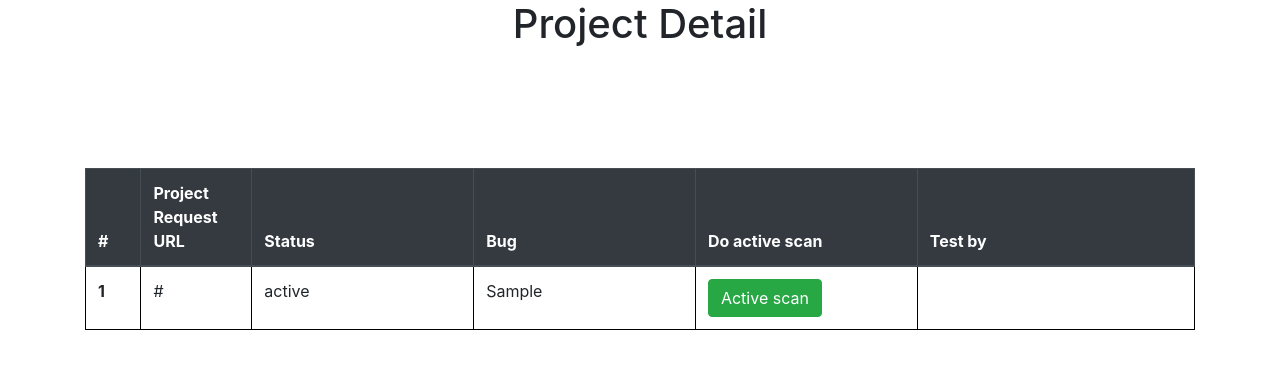
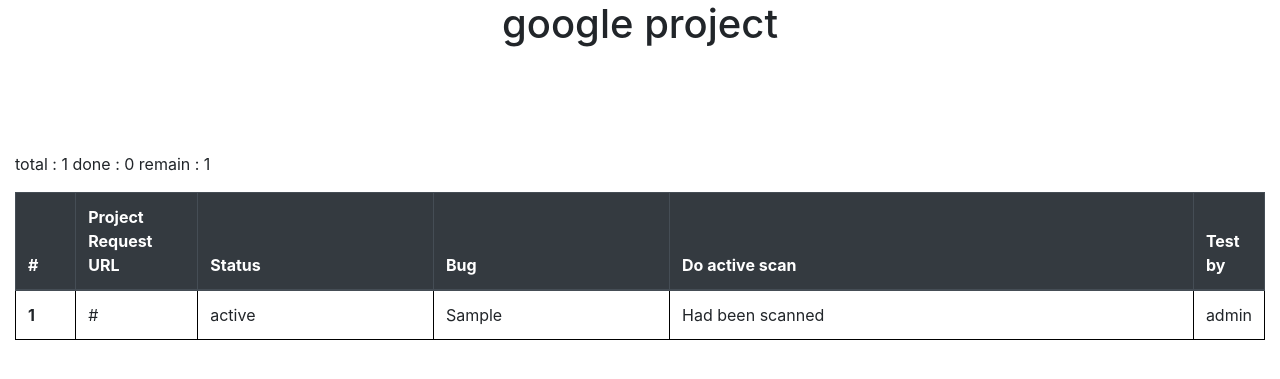
Before and after one commit to trongvuvan/API-Scanner, a Flask app: page /project-detail/1 in a window 1280 px wide. Shown: the part 72-451 px from the top of the page. Run offline with Flask 3, Linux system fonts and the light colour scheme; a user stored in the database is signed in; data comes from the database, SQL or seed files in the repository; both versions use the stored data as it was after the commit; tables that the repository leaves empty hold one stand-in row (values such as "Sample post"); some libraries are stand-ins or nearby versions.

Commit message:
active scan

```diff
--- a/app.py
+++ b/app.py
@@ -3,6 +3,7 @@
 from flask_session import Session
 from datetime import datetime
 from zapv2 import ZAPv2
+import flask
 import time
 
 app = Flask(__name__)
@@ -217,6 +218,9 @@
     if session["userid"] == None:
         return redirect(url_for('login'))
     if request.method == 'POST':
+        currentuser = get_current_user()
+        if currentuser["role"] == 'Pentester':
+            return render_template('403.html',)
         conn = get_db_connection()
         projectid = request.form['projectid']
         exist = conn.execute('DELETE FROM projects WHERE projectid = ?',(projectid,)).fetchone()
@@ -238,6 +242,9 @@
     msg = ''
     if session["userid"] == None:
         return redirect(url_for('login'))
+    currentuser = get_current_user()
+    if currentuser["role"] == 'Pentester':
+        return render_template('403.html',)
     conn = get_db_connection()
     projects = conn.execute('SELECT * FROM projects WHERE projectid = ?',(id,)).fetchall()
     project = conn.execute('SELECT * FROM projects WHERE projectid = ?',(id,)).fetchone()
@@ -277,6 +284,9 @@
     conn = get_db_connection()
     if session["userid"] == None:
         return redirect(url_for('login'))
+    currentuser = get_current_user()
+    if currentuser["role"] == 'Pentester':
+        return render_template('403.html',)
     users = conn.execute('SELECT * FROM users').fetchall()
     if request.method == 'POST':
         projectname = request.form['projectname']
@@ -298,6 +308,23 @@
             conn.close()
             return redirect(url_for('showproject'))
     return render_template('add_project.html',users=users,msg=msg)
+@app.route("/search_project", methods=['GET', 'POST'])
+def search_project():
+    if session["userid"] == None:
+        return redirect(url_for('login'))
+    msg = ''
+    if request.method == 'GET':
+        projectname = request.args.get('projectname')
+        conn = get_db_connection()
+        projects = conn.execute('SELECT * FROM projects WHERE projectname like ?',(projectname,)).fetchall()
+        users = conn.execute('SELECT * FROM users').fetchall()
+        conn.commit()
+        conn.close()
+        if projects is not None:
+            return render_template('show_project.html', projects = projects,users=users ,msg = msg)
+        else:
+            msg = 'Project not found'
+            return render_template('show_project.html', projects = projects,users=users,msg = msg)
 @app.route('/project-detail/<int:id>', methods=('GET', 'POST'))
 def project_detail(id):
     msg = ''
@@ -305,14 +332,24 @@
     if session["userid"] == None:
         return redirect(url_for('login'))
     conn = get_db_connection()
+    users = conn.execute('SELECT * FROM users',).fetchall()
+    havebugs = conn.execute('SELECT * FROM requests,bugs WHERE requests.requestid = bugs.requestid AND projectid = ? AND bugs.requestid in (SELECT requestid FROM bugs) GROUP BY bugs.requestid',(id,)).fetchall()
+    project = conn.execute('SELECT * FROM projects WHERE projectid = ?',(id,)).fetchone()
     requests = conn.execute('SELECT * FROM requests WHERE projectid = ?',(id,)).fetchall()
+    total = conn.execute('SELECT count(requestid) FROM requests WHERE projectid = ?',(id,)).fetchone()
+    totalrequest = total["count(requestid)"]
+    done = conn.execute('SELECT count(requestid) FROM requests WHERE status = ? AND projectid = ?',("done",id,)).fetchone()
+    donerequest = done["count(requestid)"]
+    remain = total["count(requestid)"] - done["count(requestid)"]
     conn.commit()
     conn.close()
-    return render_template('project_detail.html',requests=requests,msg=msg)
-
+    return render_template('project_detail.html',havebugs=havebugs,users=users,project=project,totalrequest=totalrequest,donerequest=donerequest,remain=remain,requests=requests,msg=msg)
+@app.route('/bug-detail/<int:id>', methods=('GET', 'POST'))
+def bug_detail(id):
+    return render_template('bug_detail.html')
 ## SECURITY
 
-def spider(url):
+def zapspider(url):
     target = url
     # Change to match the API key set in ZAP, or use None if the API key is disabled
 
@@ -332,7 +369,24 @@
     print('Spider has completed!')
     # Prints the URLs the spider has crawled
     return zap.spider.results(scanID)
+def zapactivescan(target):
+    zap = ZAPv2(apikey=apiKey, proxies={'http': 'https://127.0.0.1:8080/', 'https': 'https://127.0.0.1:8080/'})
 
+    # TODO : explore the app (Spider, etc) before using the Active Scan API, Refer the explore section
+    print('Active Scanning target {}'.format(target))
+    scanID = zap.ascan.scan(target)
+#   print('Active Scanning target {}'.format(target))
+    while int(zap.ascan.status(scanID)) < 100:
+        # Loop until the scanner has finished
+        print('Scan progress %: {}'.format(zap.ascan.status(scanID)))
+        time.sleep(5)
+
+    print('Active Scan completed')
+    # Print vulnerabilities found by the scanning
+    print('Hosts: {}'.format(', '.join(zap.core.hosts)))
+    print('Alerts: ')
+    print(zap.core.alerts(baseurl=target))
+    return zap.core.alerts(baseurl=target)
 @app.route('/spider-scan/<int:id>', methods=('GET', 'POST'))
 def spiderscan(id):
     msg = ''
@@ -340,7 +394,7 @@
     target = conn.execute('SELECT * FROM projects WHERE projectid = ?',(id,)).fetchone()
     conn.commit()
     conn.close()
-    results = spider(target["target"])
+    results = zapspider(target["target"])
     isspider = 1
     conn = get_db_connection()
     conn.execute('UPDATE projects SET isspider=? WHERE projectid=?',
@@ -348,12 +402,13 @@
     conn.commit()
 
     for result in results:
-        status = 'Pending'
-        isscan = 0
-        conn = get_db_connection()
-        conn.execute('INSERT INTO requests (projectid,requesturl,status,isscan) VALUES (?,?,?,?)',
-                            (id,result,status,isscan,))
-        conn.commit()
+        if result is not None:
+            status = 'Pending'
+            isscan = 0
+            conn = get_db_connection()
+            conn.execute('INSERT INTO requests (projectid,requesturl,status,isscan) VALUES (?,?,?,?)',
+                                (id,result,status,isscan,))
+            conn.commit()
     projects = conn.execute('SELECT * FROM projects').fetchall()
     users = conn.execute('SELECT * FROM users').fetchall()
     conn.commit()
@@ -361,6 +416,40 @@
     return render_template('show_project.html', projects=projects,users=users,msg=msg)
 @app.route('/activescan/<int:id>', methods=('GET', 'POST'))
 def activescan(id):
-    return redirect(url_for('showproject'))
+    msg = ''
+    currenuser = get_current_user()
+    conn = get_db_connection()
+    target = conn.execute('SELECT * FROM requests WHERE requestid = ?',(id,)).fetchone()
+    conn.commit()
+    conn.close()
+    projectid = target["projectid"]
+    requesturl = target["requesturl"]
+    scanresults = zapactivescan(requesturl)
+    conn = get_db_connection()
+    isscan = 1
+    conn.execute('UPDATE requests SET isscan=?,status = ?,pentester=? WHERE requestid=?',
+                        (isscan,"done",session["userid"],id,)).fetchone()
+    conn.commit()
+    for scanresult in scanresults:
+        conn = get_db_connection()
+        conn.execute('INSERT INTO bugs (requestid,name,method,cweid,confidence,description,solution,risk,reference,other,pentester) VALUES (?,?,?,?,?,?,?,?,?,?,?)',
+                            (id,scanresult["alert"],scanresult["method"],scanresult["cweid"],scanresult["confidence"],
+                             scanresult["description"],scanresult["solution"],scanresult["risk"],scanresult["reference"],
+                             scanresult["other"],currenuser["userid"],))
+        conn.execute('UPDATE requests SET bug=? WHERE requestid=?',
+                        ("Bug Found",id,)).fetchone()
+        conn.commit()
+    conn = get_db_connection()
+    project = conn.execute('SELECT * FROM projects WHERE projectid = ?',(projectid,)).fetchone()
+    requests = conn.execute('SELECT * FROM requests WHERE projectid = ?',(projectid,)).fetchall()
+    users = conn.execute('SELECT * FROM users',).fetchall()
+    total = conn.execute('SELECT count(requestid) FROM requests WHERE projectid = ?',(projectid,)).fetchone()
+    totalrequest = total["count(requestid)"]
+    done = conn.execute('SELECT count(requestid) FROM requests WHERE status = ? AND projectid = ?',("done",projectid,)).fetchone()
+    donerequest = done["count(requestid)"]
+    remain = total["count(requestid)"] - done["count(requestid)"]
+    conn.commit()
+    conn.close()
+    return render_template('project_detail.html',users=users,project=project,totalrequest=totalrequest,donerequest=donerequest,remain=remain,requests=requests,msg=msg)
 if __name__ == '__main__':
     app.run(debug=True)
--- a/static/css/showuser.css
+++ b/static/css/showuser.css
@@ -5,3 +5,10 @@
     content: counter(tableCount);
     counter-increment: tableCount;
 }
+div#loading {
+    width: 35px;
+    height: 35px;
+    display: none;
+    background: url(/static/loadingimage.gif) no-repeat;
+    cursor: wait;
+    }
--- a/static/css/style.css
+++ b/static/css/style.css
@@ -1,202 +1,195 @@
-table, th, td {
-  border:1px solid black;
+table,
+th,
+td {
+  border: 1px solid black;
 }
-body{
+body {
   min-height: 100vh;
   height: 100%;
   margin: 0;
-  z-index :10;
+  z-index: 10;
   display: grid;
   grid-template-rows: auto 1fr auto;
+  /* overflow: hidden; */
 }
 
-header{
-  min-height:50px;
-  background:lightcyan;
+header {
+  min-height: 50px;
+  background: lightcyan;
 }
 
-footer{
-  min-height:50px;
-  background:PapayaWhip;
+footer {
+  min-height: 50px;
+  background: PapayaWhip;
   z-index: 1;
 }
 /* The article fills all the space between header & footer */
-body{ display:flex; flex-direction:column; }
-article{ flex:1; }
+body {
+  display: flex;
+  flex-direction: column;
+}
+article {
+  flex: 1;
+}
 .gradient-custom {
   /* fallback for old browsers */
   background: #6a11cb;
 
   /* Chrome 10-25, Safari 5.1-6 */
-  background: -webkit-linear-gradient(to right, rgba(106, 17, 203, 1), rgba(37, 117, 252, 1));
+  background: -webkit-linear-gradient(
+    to right,
+    rgba(106, 17, 203, 1),
+    rgba(37, 117, 252, 1)
+  );
 
   /* W3C, IE 10+/ Edge, Firefox 16+, Chrome 26+, Opera 12+, Safari 7+ */
-  background: linear-gradient(to right, rgba(106, 17, 203, 1), rgba(37, 117, 252, 1))
+  background: linear-gradient(
+    to right,
+    rgba(106, 17, 203, 1),
+    rgba(37, 117, 252, 1)
+  );
 }
-  .site-footer
-  {
-    background-color:#26272b;
-    padding:45px 0 20px;
-    font-size:15px;
-    line-height:25px;
+.site-footer {
+  text-align: center;
+  background-color: #26272b;
+  padding: 45px 0 20px;
+  font-size: 15px;
+  line-height: 25px;
   position: absolute;
   bottom: 0;
+
   width: 100%;
-    color:#737373;
+  color: #737373;
 }
-  .site-footer hr
-  {
-    border-top-color:#bbb;
-    opacity:0.5
+.site-footer hr {
+  border-top-color: #bbb;
+  opacity: 0.5;
 }
-  .site-footer hr.small
-  {
-    margin:20px 0
+.site-footer hr.small {
+  margin: 20px 0;
 }
-  .site-footer h6
-  {
-    color:#fff;
-    font-size:16px;
-    text-transform:uppercase;
-    margin-top:5px;
-    letter-spacing:2px
+.site-footer h6 {
+  color: #fff;
+  font-size: 16px;
+  text-transform: uppercase;
+  margin-top: 5px;
+  letter-spacing: 2px;
 }
-  .site-footer a
-  {
-    color:#737373;
+.site-footer a {
+  color: #737373;
 }
-  .site-footer a:hover
-  {
-    color:#3366cc;
-    text-decoration:none;
+.site-footer a:hover {
+  color: #3366cc;
+  text-decoration: none;
 }
-  .footer-links
-  {
-    padding-left:0;
-    list-style:none
+.footer-links {
+  padding-left: 0;
+  list-style: none;
 }
-  .footer-links li
-  {
-    display:block
+.footer-links li {
+  display: block;
 }
-  .footer-links a
-  {
-    color:#737373
+.footer-links a {
+  color: #737373;
 }
-  .footer-links a:active,.footer-links a:focus,.footer-links a:hover
-  {
-    color:#3366cc;
-    text-decoration:none;
+.footer-links a:active,
+.footer-links a:focus,
+.footer-links a:hover {
+  color: #3366cc;
+  text-decoration: none;
 }
-  .footer-links.inline li
-  {
-    display:inline-block
+.footer-links.inline li {
+  display: inline-block;
 }
-  .site-footer .social-icons
-  {
-    text-align:right
+.site-footer .social-icons {
+  text-align: right;
 }
-  .site-footer .social-icons a
-  {
-    width:40px;
-    height:40px;
-    line-height:40px;
-    margin-left:6px;
-    margin-right:0;
-    border-radius:100%;
-    background-color:#33353d
+.site-footer .social-icons a {
+  width: 40px;
+  height: 40px;
+  line-height: 40px;
+  margin-left: 6px;
+  margin-right: 0;
+  border-radius: 100%;
+  background-color: #33353d;
 }
-  .copyright-text
-  {
-    margin:0
+.copyright-text {
+  margin: 0;
 }
-  @media (max-width:991px)
-  {
-    .site-footer [class^=col-]
-    {
-      margin-bottom:30px
+@media (max-width: 991px) {
+  .site-footer [class^="col-"] {
+    margin-bottom: 30px;
   }
 }
-  @media (max-width:767px)
-  {
-    .site-footer
-    {
-      padding-bottom:0
+@media (max-width: 767px) {
+  .site-footer {
+    padding-bottom: 0;
   }
-    .site-footer .copyright-text,.site-footer .social-icons
-    {
-      text-align:center
+  .site-footer .copyright-text,
+  .site-footer .social-icons {
+    text-align: center;
   }
 }
-  .social-icons
-  {
-    padding-left:0;
-    margin-bottom:0;
-    list-style:none
+.social-icons {
+  padding-left: 0;
+  margin-bottom: 0;
+  list-style: none;
 }
-  .social-icons li
-  {
-    display:inline-block;
-    margin-bottom:4px
+.social-icons li {
+  display: inline-block;
+  margin-bottom: 4px;
 }
-  .social-icons li.title
-  {
-    margin-right:15px;
-    text-transform:uppercase;
-    color:#96a2b2;
-    font-weight:700;
-    font-size:13px
+.social-icons li.title {
+  margin-right: 15px;
+  text-transform: uppercase;
+  color: #96a2b2;
+  font-weight: 700;
+  font-size: 13px;
 }
-  .social-icons a{
-    background-color:#eceeef;
-    color:#818a91;
-    font-size:16px;
-    display:inline-block;
-    line-height:44px;
-    width:44px;
-    height:44px;
-    text-align:center;
-    margin-right:8px;
-    border-radius:100%;
-    -webkit-transition:all .2s linear;
-    -o-transition:all .2s linear;
-    transition:all .2s linear
+.social-icons a {
+  background-color: #eceeef;
+  color: #818a91;
+  font-size: 16px;
+  display: inline-block;
+  line-height: 44px;
+  width: 44px;
+  height: 44px;
+  text-align: center;
+  margin-right: 8px;
+  border-radius: 100%;
+  -webkit-transition: all 0.2s linear;
+  -o-transition: all 0.2s linear;
+  transition: all 0.2s linear;
 }
-  .social-icons a:active,.social-icons a:focus,.social-icons a:hover
-  {
-    color:#fff;
-    background-color:#29aafe
+.social-icons a:active,
+.social-icons a:focus,
+.social-icons a:hover {
+  color: #fff;
+  background-color: #29aafe;
 }
-  .social-icons.size-sm a
-  {
-    line-height:34px;
-    height:34px;
-    width:34px;
-    font-size:14px
+.social-icons.size-sm a {
+  line-height: 34px;
+  height: 34px;
+  width: 34px;
+  font-size: 14px;
 }
-  .social-icons a.facebook:hover
-  {
-    background-color:#3b5998
+.social-icons a.facebook:hover {
+  background-color: #3b5998;
 }
-  .social-icons a.twitter:hover
-  {
-    background-color:#00aced
+.social-icons a.twitter:hover {
+  background-color: #00aced;
 }
-  .social-icons a.linkedin:hover
-  {
-    background-color:#007bb6
+.social-icons a.linkedin:hover {
+  background-color: #007bb6;
 }
-  .social-icons a.dribbble:hover
-  {
-    background-color:#ea4c89
+.social-icons a.dribbble:hover {
+  background-color: #ea4c89;
 }
-  @media (max-width:767px)
-  {
-    .social-icons li.title
-    {
-      display:block;
-      margin-right:0;
-      font-weight:600
+@media (max-width: 767px) {
+  .social-icons li.title {
+    display: block;
+    margin-right: 0;
+    font-weight: 600;
   }
 }
 /* Dropdown Button */
@@ -220,8 +213,9 @@
   position: absolute;
   background-color: #f1f1f1;
   min-width: 160px;
-  box-shadow: 0px 8px 16px 0px rgba(0,0,0,0.2);
+  box-shadow: 0px 8px 16px 0px rgba(0, 0, 0, 0.2);
   z-index: 1;
+  left: -70px;
 }
 
 /* Links inside the dropdown */
@@ -233,10 +227,22 @@
 }
 
 /* Change color of dropdown links on hover */
-.dropdown-content a:hover {background-color: #ddd;}
+.dropdown-content a:hover {
+  background-color: #ddd;
+}
 
 /* Show the dropdown menu on hover */
-.dropdown:hover .dropdown-content {display: block;}
+.dropdown:hover .dropdown-content {
+  display: block;
+}
 
 /* Change the background color of the dropdown button when the dropdown content is shown */
-.dropdown:hover .dropbtn {background-color: #ebf0eb;}
+.dropdown:hover .dropbtn {
+  background-color: #ebf0eb;
+}
+
+.container {
+  max-width: 1480px !important;
+  /* height: calc(100vh - 162px);
+  overflow-y: auto; */
+}
--- a/templates/project_detail.html
+++ b/templates/project_detail.html
@@ -1,11 +1,20 @@
 {% extends 'base.html' %}
 {% block content %}
-    <center><h1>{% block title %}  Project Detail  {% endblock %}</h1></center>
+    <center><h1>{% block title %}  {{project.projectname}}  {% endblock %}</h1></center>
     <link rel= "stylesheet" type= "text/css" href= "{{ url_for('static',filename='css/showuser.css') }}">
   </br></br></br>
   <center>
 
 </center></br>
+<div>
+  {% for havebug in havebug %}
+  {{ havebug.requestid}}
+  {% endfor %}
+  total : {{totalrequest}}
+  done : {{donerequest}}
+  remain : {{remain}}
+</div>
+<div>
     <table class="table" style="width:100%">
         <thead class="thead-dark" style="width:100%">
           <tr>
@@ -13,7 +22,7 @@
             <th width="10%" scope="col">Project Request URL</th>
             <th width="20%" scope="col">Status</th>
             <th width="20%" scope="col">Bug</th>
-            <th width="20%" scope="col">Do active scan</th>
+            <th width="50%" scope="col">Do active scan</th>
             <th scope="col">Test by</th>
           </tr>
         </thead>
@@ -24,8 +33,14 @@
             <th class="counterCell"></th>
             <td>{{ request.requesturl }}</td>
             <td>{{ request.status }}</td>
-            <td>{{ request.bug }}</td>
-            {% if request.isscan != '1' %}
+
+            {% if request.isscan == 1 %}
+                <td>{{request.bug}}</td>
+            {% elif request.isscan != 1%}
+              <td>Run scan to know</td>
+            {% endif %}
+
+            {% if request.isscan != 1 %}
             <td>
               <span style="float:left;">
               <a href="{{ url_for('activescan',id= request.requestid) }} "class="btn btn-success">Active scan</a>
@@ -41,9 +56,18 @@
             {% for user in users %}
             {% if request.pentester == user.userid %}
             <td>{{ user.username }}</td>
+            {% else %}
+
             {% endif %}
             {% endfor %}
-            {% endfor %}
+          {% endfor %}
         </tbody>
       </table>
+    </div>
+  <script type="text/javascript">// <![CDATA[
+        function loading(){
+            $("#loading").show();
+            $("#content").hide();
+        }
+// ]]></script>
 {% endblock %}
--- a/templates/show_project.html
+++ b/templates/show_project.html
@@ -5,7 +5,7 @@
     <a href="{{ url_for('add_project')}}" class="btn btn-primary" style="float: right;" role="button" aria-pressed="true">Create Project</a>
   </br></br></br>
   <center>
-  <form action="{{ url_for('search_user') }}" method ="GET">
+  <form action="{{ url_for('search_project') }}" method ="GET">
     <input name="projectname" type="projectname" placeholder="Search Project" />
     <button>Search</button>
   </form>
@@ -72,7 +72,7 @@
             {% else %}
             <td>
               <span style="float:left;">
-              Had been spidered
+              <a>have been spidered</a>
               </span>
             </td>
             {% endif %}
```
Also changed, not shown: schema.sql (+22 -6 lines), templates/base.html (+0 -11 lines), database.db, templates/bug_detail.html (added), 5 other files. Lines whose indentation alone changed are shown as unchanged.
